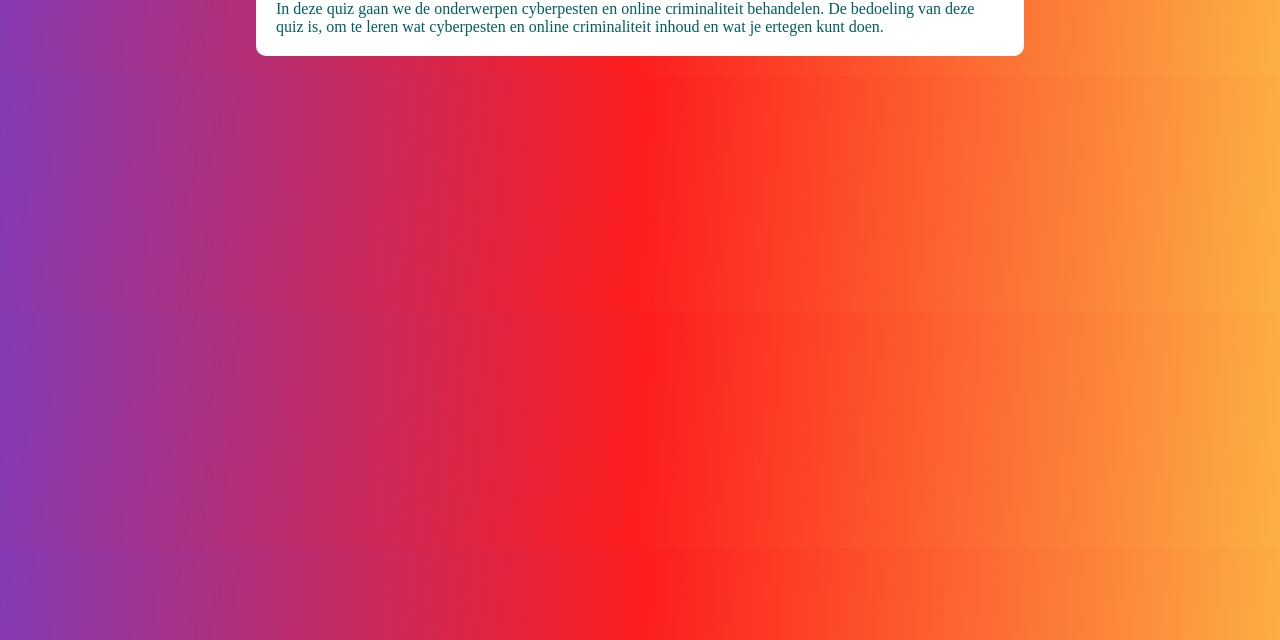
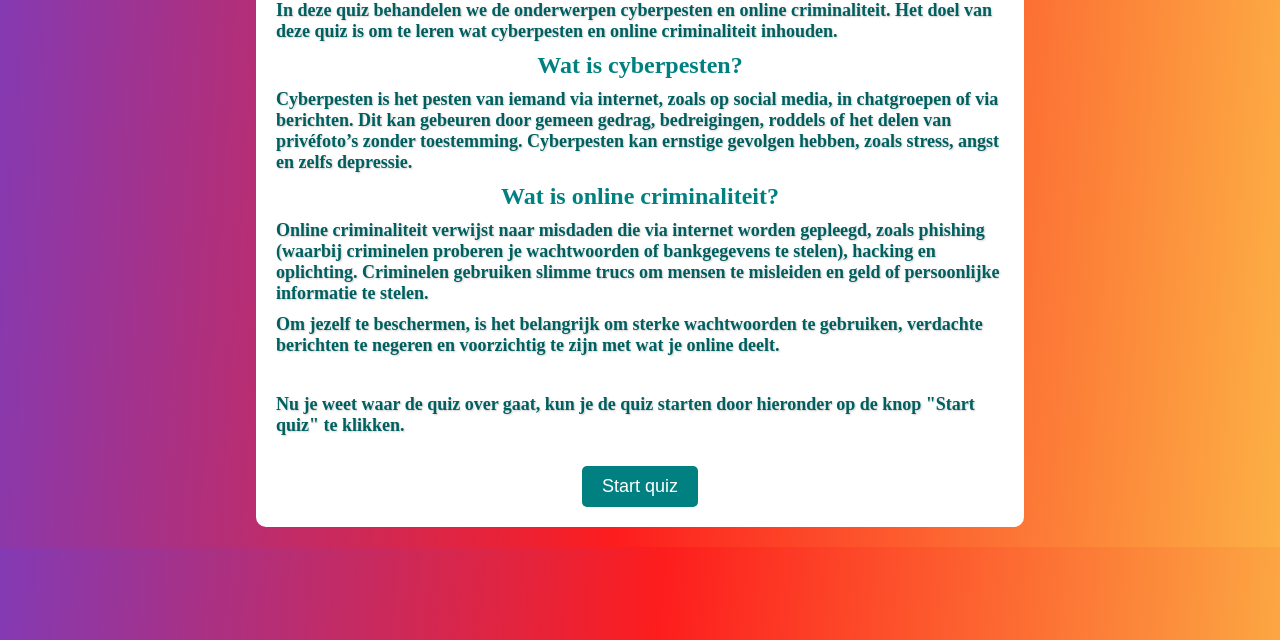
Before and after one commit to aRandomMenno/glr_quizzy, a plain HTML site: page rianne/cyber.html in a window 1280 px wide. Shown: the part 160-800 px from the top of the page. Drawn offline with Linux system fonts and the light colour scheme.

Commit message:
Quiz Rianne bezig!

```diff
--- a/rianne/css/style.css
+++ b/rianne/css/style.css
@@ -47,14 +47,33 @@ body {
     padding: 20px;
     display: flex;
     flex-direction: column; /* Zet de inhoud onder elkaar */
-    align-items: center; /* Optioneel: centreert de tekst */
-    gap: 10px; /* Ruimte tussen h1 en p */
+    align-items: center; /* Centreert de tekst */
+    gap: 10px; /* Ruimte tussen h1, h2 en p */
 }
 
-.cyber h1 {
+.cyber h1, h2 {
     color: #008080; /* Tealgroen, modern */
 }
 
 .cyber p {
-    color: #005F5F; /* Diep petrolblauw, mooi in lijn met de H1 */
+    color: #005F5F;
+    font-size: 18px;
+    font-weight: 600;
+    text-shadow: 1px 1px 2px rgba(0, 0, 0, 0.2); /* Zachte schaduw voor diepte */
 }
+
+.start-btn {
+    background-color: #008080; /* Zelfde kleur als de tekst */
+    color: white;
+    padding: 10px 20px;
+    border: none;
+    border-radius: 5px;
+    font-size: 18px;
+    cursor: pointer;
+    transition: background-color 0.3s ease;
+    margin-top: 20px; /* Zorgt voor ruimte boven de knop */
+}
+
+.start-btn:hover {
+    background-color: #005F5F; /* Donkerder groen voor hover effect */
+}
--- a/rianne/cyber.html
+++ b/rianne/cyber.html
@@ -17,9 +17,23 @@
     </div>
 
     <div class="cyber">
-        <h1>Welkom bij de quiz Cyberpesten & criminaliteit!</h1>
-        <p>In deze quiz gaan we de onderwerpen cyberpesten en online criminaliteit behandelen. De bedoeling van deze quiz is, om te leren wat cyberpesten en online criminaliteit inhoud en wat je ertegen kunt doen.</p>
+        <h1>Welkom bij de quiz Cyberpesten & Criminaliteit!</h1>
+        <p>In deze quiz behandelen we de onderwerpen cyberpesten en online criminaliteit. Het doel van deze quiz is om te leren wat cyberpesten en online criminaliteit inhouden.</p>
+
+        <h2>Wat is cyberpesten?</h2>
+        <p>Cyberpesten is het pesten van iemand via internet, zoals op social media, in chatgroepen of via berichten. Dit kan gebeuren door gemeen gedrag, bedreigingen, roddels of het delen van privéfoto’s zonder toestemming. Cyberpesten kan ernstige gevolgen hebben, zoals stress, angst en zelfs depressie.</p>
+
+        <h2>Wat is online criminaliteit?</h2>
+        <p>Online criminaliteit verwijst naar misdaden die via internet worden gepleegd, zoals phishing (waarbij criminelen proberen je wachtwoorden of bankgegevens te stelen), hacking en oplichting. Criminelen gebruiken slimme trucs om mensen te misleiden en geld of persoonlijke informatie te stelen.</p>
+
+        <p>Om jezelf te beschermen, is het belangrijk om sterke wachtwoorden te gebruiken, verdachte berichten te negeren en voorzichtig te zijn met wat je online deelt.</p>
+
+        <br>
+        <p>Nu je weet waar de quiz over gaat, kun je de quiz starten door hieronder op de knop "Start quiz" te klikken.</p>
+
+        <button class="start-btn">Start quiz</button>
     </div>
+
 
 </body>
 </html>
```
